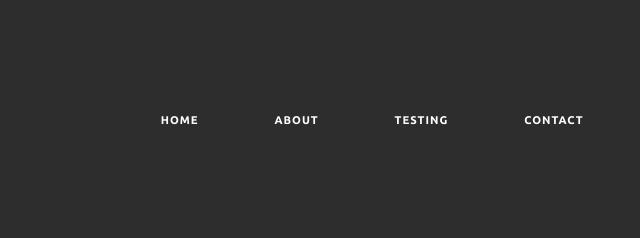
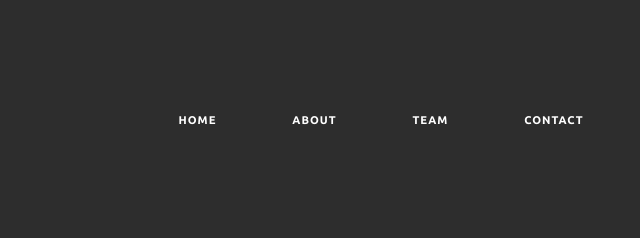
Before and after one commit to a5capitalgithub/a5capitalgithub.github.io, a plain HTML site: page index.html in a window 1280 px wide. Shown: the top 238 px of the page, 575-1215 px from the left. Drawn offline with nearby package versions, Linux system fonts and the light colour scheme; a web font is replaced by a local one.

Commit message:
Remove test

```diff
--- a/index.html
+++ b/index.html
@@ -34,7 +34,7 @@
             <nav class="cl-effect-1">
               <a data-scroll data-options='{ "offset": "300" }' href="#main">Home</a>
               <a data-scroll data-options='{ "offset": "100" }' href="#overview">About</a>
-              <a data-scroll data-options='{ "offset": "100" }' href="#team">Testing</a>
+              <a data-scroll data-options='{ "offset": "100" }' href="#team">Team</a>
               <a data-scroll data-options='{ "offset": "-400" }' href="#footer">Contact</a>
             </nav>
           </div>
```
